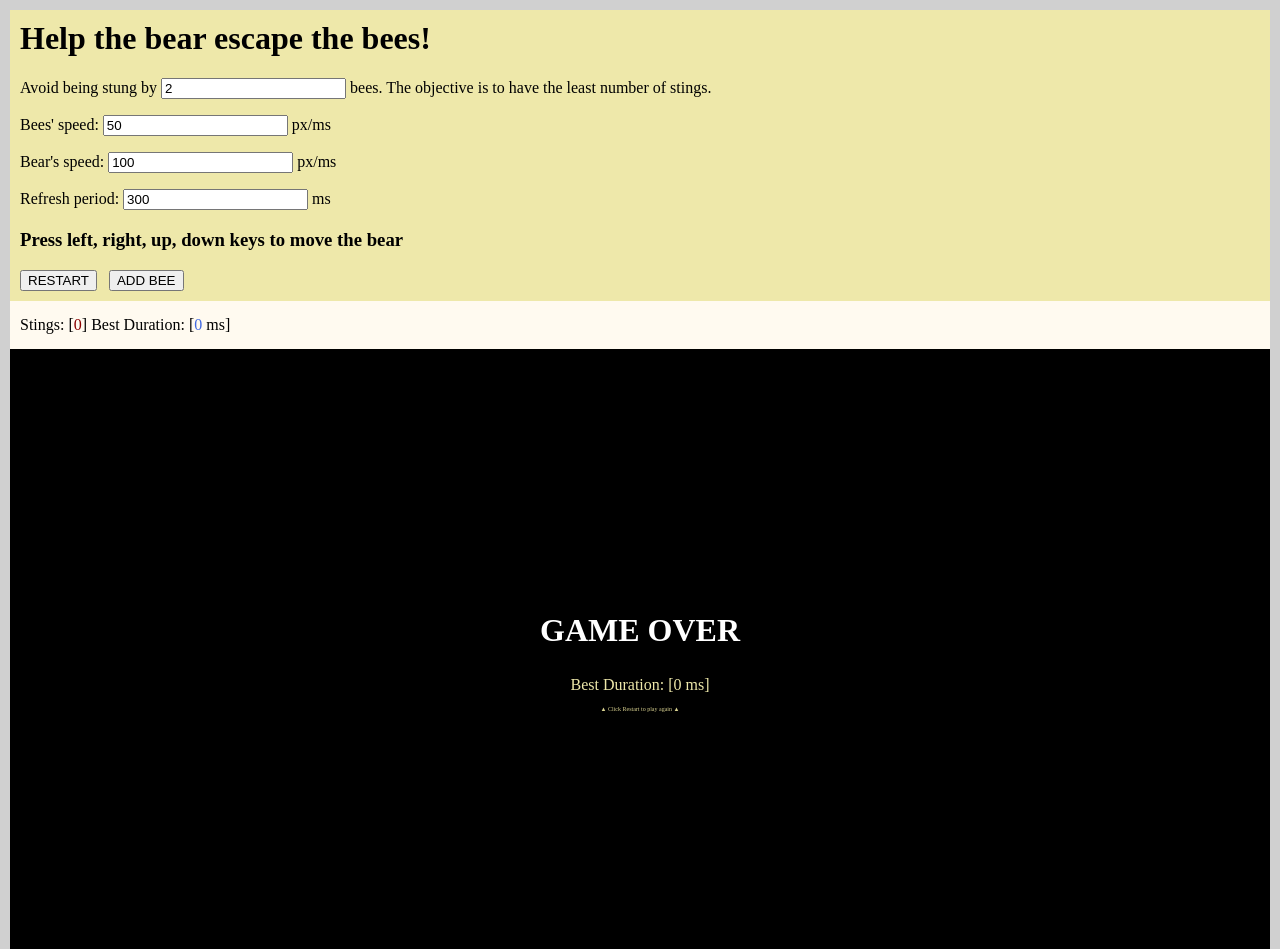
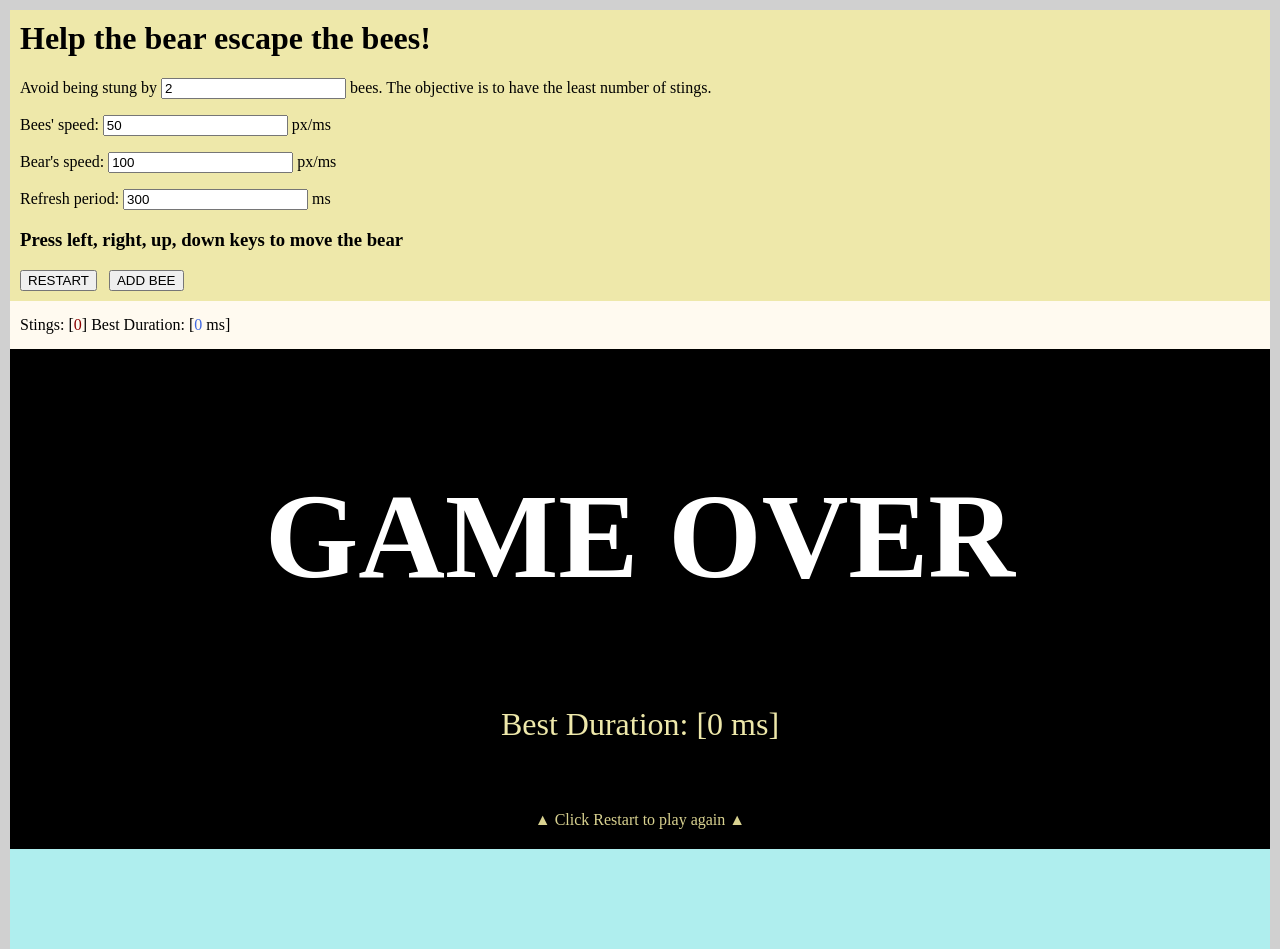
Before and after one commit to Shivaanee/mLab2, a plain HTML site: page index.html in a window 1280 px wide. Drawn offline with Linux system fonts and the light colour scheme.

Commit message:
testing gameover layout

```diff
--- a/css/game.css
+++ b/css/game.css
@@ -52,7 +52,7 @@ h1{
 	position: absolute;
 	right: 10px;
 	left: 10px;
-	height: 600px;
+	height: 500px;
 	background-color: black;
 	align-content: center;
 	align-self: center;
@@ -60,21 +60,17 @@ h1{
 }
 
 h2 {
-	font-size: 2em;
+	font-size: 7.5em;
 	color: white;
-	text-align: center;
 }
 
 #gameover-duration{
-	font-size: 1em;
+	font-size: 2em;
 	color: palegoldenrod;
-	text-align: center;
 }
 
 #restart-msg {
-	font-size: 0.3em;
+	font-size: 1em;
 	color: #d9d290;
-	text-align: center;
-	vertical-align: bottom;
-	padding-bottom: 20px;
+	padding-top: 50px;
 }
--- a/index.html
+++ b/index.html
@@ -38,9 +38,9 @@
 		</div>
 		<div id="gameover">
 			<h2>GAME OVER</h2>
-			<span id="gameover-duration">Best Duration: [<span>0</span> ms]</span>
+			<div id="gameover-duration">Best Duration: [<span>0</span> ms]</div>
 			<br>
-			<span id="restart-msg">▲ Click Restart to play again ▲</span>
+			<div id="restart-msg">▲ Click Restart to play again ▲</div>
 		</div>
 	</body>
 </html>
```
